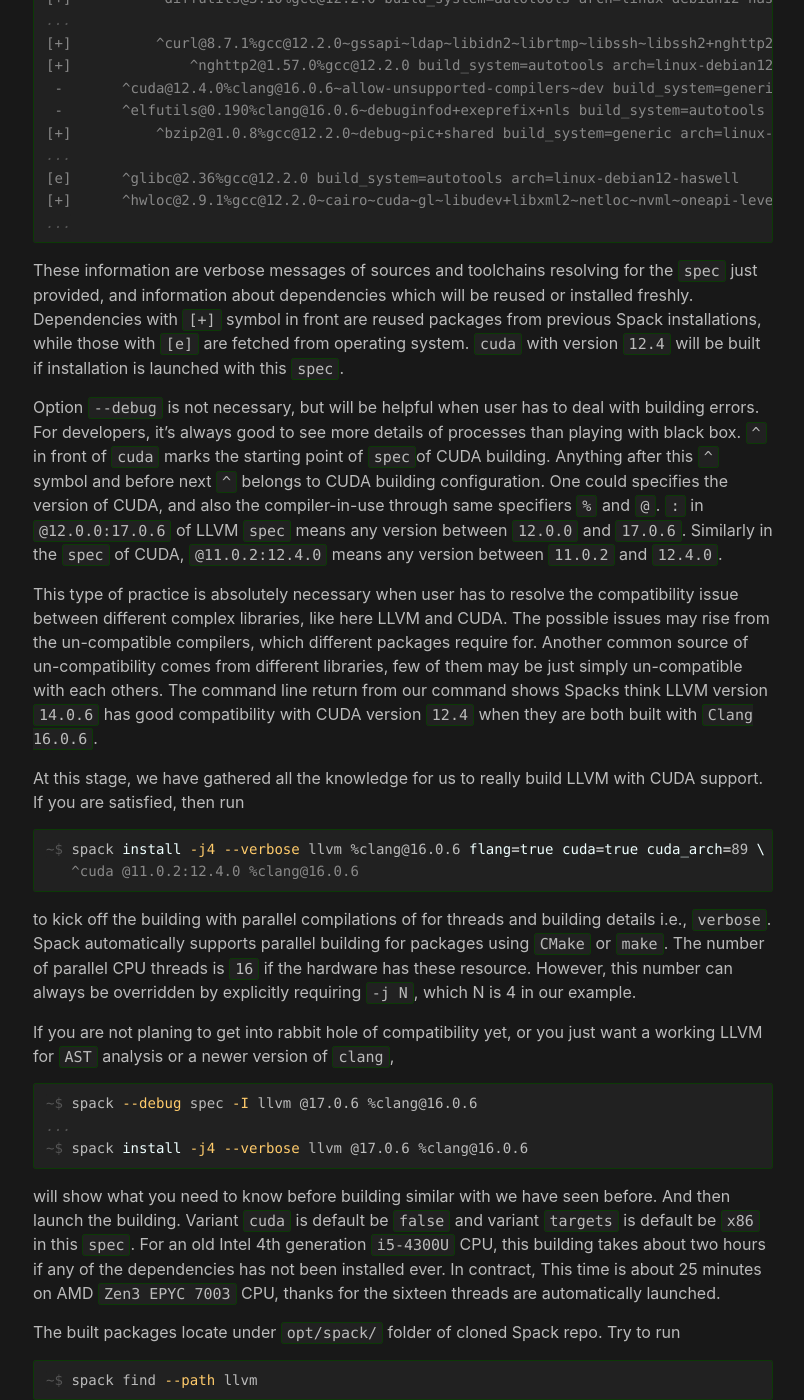
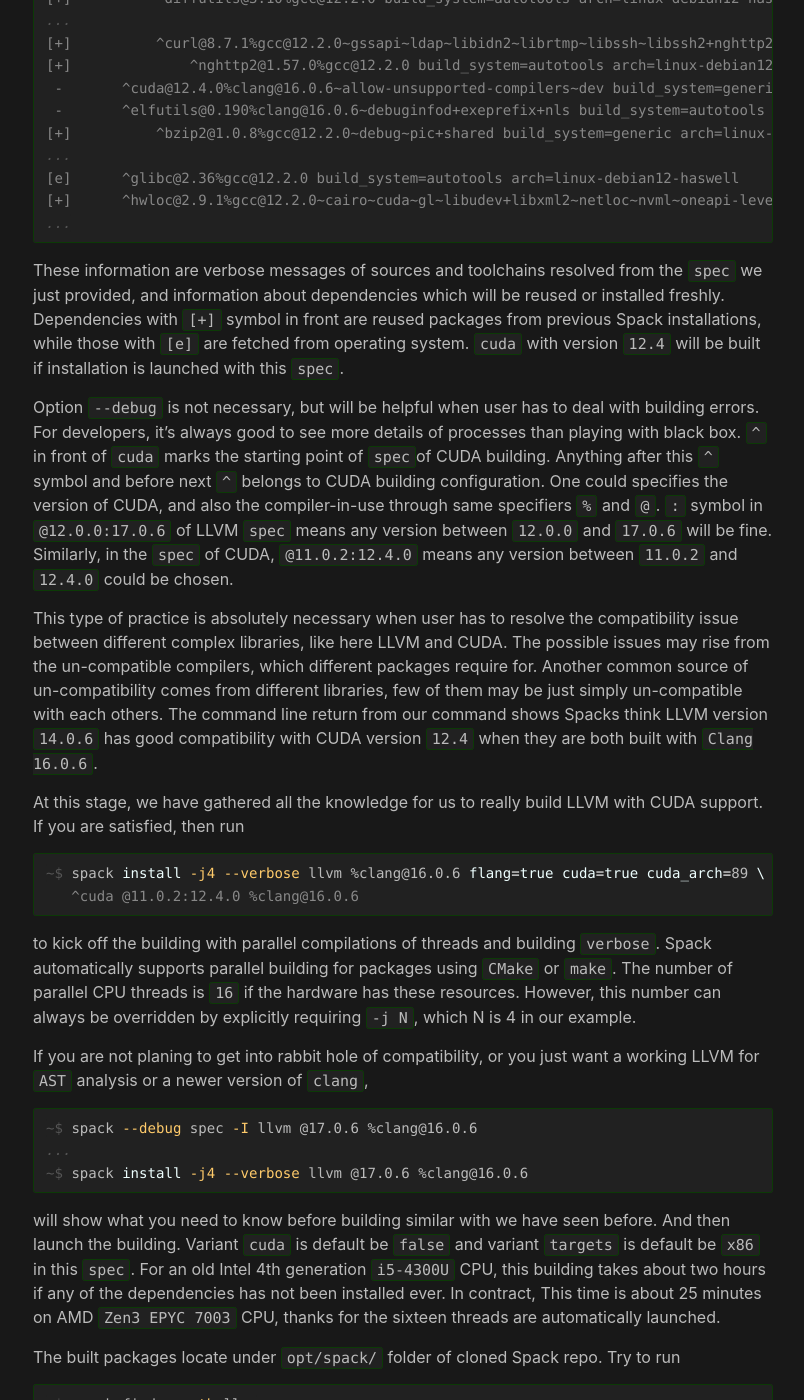
Before and after one commit to tekniiquann/tekniiquann.github.io, a Jekyll site: the page built from _posts/2024-08-03-Sapck-Install-LLVM-on-Workstation-or-HPC-Platform.md, in a window 1280 px wide and 1400 px high, scrolled down 3097 px. Shown: the whole window, without its empty margins (237-1041 px from the left). Built offline with Jekyll 4.4.1, drawn with Linux system fonts in a browser that asks for light colours; some of the changed text lies outside the part shown.

Commit message:
edit draft

```diff
--- a/_posts/2024-08-03-Sapck-Install-LLVM-on-Workstation-or-HPC-Platform.md
+++ b/_posts/2024-08-03-Sapck-Install-LLVM-on-Workstation-or-HPC-Platform.md
@@ -8,7 +8,7 @@ type: "Draft"
 
 [LLVM project](https://llvm.org), started by [Chris Lattner](https://en.wikipedia.org/wiki/Chris_Lattner) at 21 years ago, has been evolved to ubiquitous corner stone of almost any modern projects. Popular languages [Rust](https://www.rust-lang.org) and [Julia](https://julialang.org), which feature different capabilities, are both heavily depend on LLVM for syntax analysis or binary generations (optimizations). However, getting our blue wyvern flying sometime needs a little bit more efforts, compiling and building LLVM from source is not same level task of a `apt install llvm`.
 
-<img src="/pictures/llvm-spack.png" alt="centered image" width="1500" height="auto">
+<img src="/pictures/llvm-spack.png" alt="centered image" width="800" height="auto">
 
 The problem gets seriously worse when it comes to supercomputer or cluster platforms, because these platforms usually have fixed number allocations of files in project folders. As a result, pulling source tree of LLVM into project folders is likely imposable thanks for its 180000+ files. Developers always found themselves have no way to conduct a source building of LLVM though they could get this job done on their workstation. It will be very helpful if an universal building system could provide a routine to properly fetch the source tree of LLVM, and could be even better if this building system offers detailed building configurations. Here, come to **Spack**.
 
@@ -49,7 +49,7 @@ Next, let's prepare the building by checking out what's Spack going to do, or wh
 {% highlight console %}
 ~$ spack spec -I llvm @17.0.6 %clang@16.0.6
 {% endhighlight %}
-`%` is the symbol for making out compiler-to-use for building on operating system. While `@` symbol marks out the version of every library or tool involved. `@17.0.6` is version of LLVM I want to build in this example, and `@12.2.0` marks the version of `gcc` I wish Spack to use. Compiler with given version must be executable on living system. Try to run
+`%` is the symbol for marking out compiler-to-use on operating system. While `@` symbol marks out the version of every library or tool involved. `@17.0.6` is version of LLVM I want to build in this example, and `@12.2.0` marks the version of `clang` I wish Spack to use. Compiler with given version must be executable on operating system. Try to run
 {% highlight console %}
 ~$ spack compilers list
 {% endhighlight %}
@@ -100,10 +100,10 @@ Concretized
 [+]      ^hwloc@2.9.1%gcc@12.2.0~cairo~cuda~gl~libudev+libxml2~netloc~nvml~oneapi-level-zero~opencl+pci~rocm build_system=autotools libs=shared,static arch=linux-debian12-haswell
 ...
 {% endhighlight %}
-These information are verbose messages of sources and toolchains resolving for the `spec` just provided, and information about dependencies which will be reused or installed freshly. Dependencies with `[+]` symbol in front are reused packages from previous Spack installations, while those with `[e]` are fetched from operating system. `cuda` with version `12.4` will be built if installation is launched with this `spec`.
+These information are verbose messages of sources and toolchains resolved from the `spec` we just provided, and information about dependencies which will be reused or installed freshly. Dependencies with `[+]` symbol in front are reused packages from previous Spack installations, while those with `[e]` are fetched from operating system. `cuda` with version `12.4` will be built if installation is launched with this `spec`.
 
 Option `--debug` is not necessary, but will be helpful when user has to deal with building errors. For developers, it's always good to see more details of processes than playing with black box. `^` in front of `cuda` marks the starting point of `spec`of CUDA building. Anything after this `^` symbol and before next `^` belongs to CUDA building configuration. One could specifies the version of CUDA, and also the compiler-in-use through same specifiers `%` and `@`.
-`:` in `@12.0.0:17.0.6` of LLVM `spec` means any version between `12.0.0` and `17.0.6`. Similarly in the `spec` of CUDA, `@11.0.2:12.4.0` means any version between `11.0.2` and `12.4.0`.
+`:` symbol in `@12.0.0:17.0.6` of LLVM `spec` means any version between `12.0.0` and `17.0.6` will be fine. Similarly, in the `spec` of CUDA, `@11.0.2:12.4.0` means any version between `11.0.2` and `12.4.0` could be chosen.
 
 This type of practice is absolutely necessary when user has to resolve the compatibility issue between different complex libraries, like here LLVM and CUDA.
 The possible issues may rise from the un-compatible compilers, which different packages require for. Another common source of un-compatibility comes from different libraries, few of them may be just simply un-compatible with each others. The command line return from our command shows Spacks think LLVM version `14.0.6` has good compatibility with CUDA version `12.4` when they are both built with `Clang 16.0.6`.
@@ -113,11 +113,11 @@ At this stage, we have gathered all the knowledge for us to really build LLVM wi
 ~$ spack install -j4 --verbose llvm %clang@16.0.6 flang=true cuda=true cuda_arch=89 \
    ^cuda @11.0.2:12.4.0 %clang@16.0.6
 {% endhighlight %}
-to kick off the building with parallel compilations of for threads and building details i.e., `verbose`. Spack automatically supports parallel building for
-packages using `CMake` or `make`. The number of parallel CPU threads is `16` if the hardware has these resource. However, this number can always be overridden
+to kick off the building with parallel compilations of threads and building `verbose`. Spack automatically supports parallel building for
+packages using `CMake` or `make`. The number of parallel CPU threads is `16` if the hardware has these resources. However, this number can always be overridden
 by explicitly requiring `-j N`, which N is 4 in our example.
 
-If you are not planing to get into rabbit hole of compatibility yet, or you just want a working LLVM for `AST` analysis or a newer version of `clang`,
+If you are not planing to get into rabbit hole of compatibility, or you just want a working LLVM for `AST` analysis or a newer version of `clang`,
 {% highlight console %}
 ~$ spack --debug spec -I llvm @17.0.6 %clang@16.0.6
 ...
```
Also changed, not shown: other parts of _posts/2024-08-03-Sapck-Install-LLVM-on-Workstation-or-HPC-Platform.md (+1 -1 lines).
